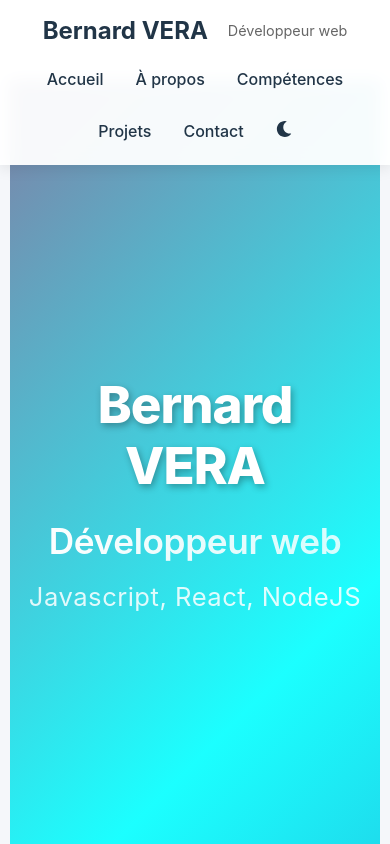
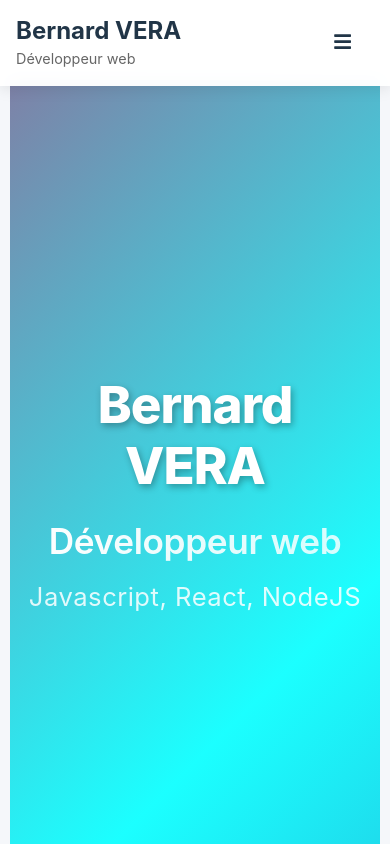
Before and after one commit to Bernard-VERA/Portfolio2, a React (Vite) app: page / in a window 390 px wide. Shown: the top 844 px of the page. Built offline with nearby package versions, Linux system fonts and the light colour scheme.

Commit message:
Création du menu hamburger sur mobile

```diff
--- a/src/App.css
+++ b/src/App.css
@@ -50,4 +50,8 @@ section:nth-child(odd) {
   section {
     padding: 10px;
   }
+
+ html {
+    scroll-padding-top: 320px; /* Ajuste la hauteur du menu */
+  }
 }
--- a/src/components/Navbar.jsx
+++ b/src/components/Navbar.jsx
@@ -1,6 +1,6 @@
-
+import { useEffect } from 'react';
 import { useTheme } from '../context/ThemeContext';
-import { FaSun, FaMoon } from 'react-icons/fa';
+import { FaSun, FaMoon, FaBars, FaRegWindowClose } from 'react-icons/fa';
 import '../styles/Navbar.css';
 
 function Navbar() {
@@ -11,12 +11,57 @@ function Navbar() {
     element?.scrollIntoView({ behavior: 'smooth' });
   };
 
+  useEffect(() => {
+    const hamburger = document.querySelector('.hamburger');
+    const closeMenu = document.querySelector('.close-menu');
+    const navbarLinks = document.querySelector('.navbar-links');
+
+    function handleResize() {
+      if (window.innerWidth > 900) {
+        navbarLinks.classList.remove('open');
+        navbarLinks.style.display = 'flex'; // S'assurer que le menu reste visible
+        hamburger.style.display = 'none';
+        closeMenu.style.display = 'none';
+      } else {
+        navbarLinks.style.display = 'none';
+        hamburger.style.display = 'block';
+        closeMenu.style.display = 'none';
+      }
+    }
+
+    hamburger.addEventListener('click', () => {
+      navbarLinks.classList.add('open');
+      navbarLinks.style.display = 'flex'; // Assurer l'affichage correct
+      hamburger.style.display = 'none';
+      closeMenu.style.display = 'block';
+    });
+
+    closeMenu.addEventListener('click', () => {
+      navbarLinks.classList.remove('open');
+      navbarLinks.style.display = 'none';
+      hamburger.style.display = 'block';
+      closeMenu.style.display = 'none';
+    });
+
+    window.addEventListener('resize', handleResize);
+    handleResize();
+
+    return () => {
+      window.removeEventListener('resize', handleResize);
+    };
+  }, []);
+
   return (
     <nav className="navbar">
     <div className="navbar-brand">
       <button onClick={() => scrollToSection('home')}>Bernard VERA</button>
       <span className="subtitle">Développeur web</span>
     </div>
+
+    {/* Boutons hamburger et close-menu en dehors de navbar-links */}
+    <button className="hamburger"><FaBars /></button>
+    <button className="close-menu"><FaRegWindowClose /></button>
+
     <div className="navbar-links">
       <button onClick={() => scrollToSection('home')}>Accueil</button>
       <button onClick={() => scrollToSection('about')}>À propos</button>
--- a/src/styles/Navbar.css
+++ b/src/styles/Navbar.css
@@ -109,26 +109,63 @@
   transform: rotate(180deg);
 }
 
+.hamburger {
+  display: block;
+  background: none;
+  border: none;
+  font-size: 1.2rem;
+  cursor: pointer;
+  position: absolute;
+  top: 20px;
+  right: 15px;
+}
+
+.close-menu {
+  display: none;
+  background: none;
+  border: none;
+  font-size: 1.5rem;
+  cursor: pointer;
+  position: absolute;
+  top: 15px;
+  right: 10px;
+}
+
+.navbar-links.open {
+  display: flex;
+  flex-direction: column;
+  position: absolute;
+  top: 70px;
+  right: 0;
+  background-color: var(--navbar-bg);
+  width: 100%;
+  padding: 1rem;
+}
+
+
+
 @media (max-width: 900px) {
   .navbar {
+    display: flex;
     flex-direction: column;
     padding: 1rem;
     height: auto;
-  }
-
-  .navbar-brand {
-    flex-direction: row;
-    gap: 20px;
-  }
-
-  .navbar-brand span {
-margin: auto;
+    align-items: flex-start;
   }
 
   .navbar-links {
-    margin-top: 1rem;
-    gap: 1rem;
-    flex-wrap: wrap;
-    justify-content: center;
+    display: none;
+    flex-direction: column;
+    position: absolute;
+    top: 70px;
+    right: 0;
+    background-color: var(--navbar-bg);
+    width: 100%;
+    padding: 1rem;
+    gap: 1px;
+  }
+
+  .navbar-links.open {
+    display: flex;
   }
 }
```
Lines whose indentation alone changed are shown as unchanged.
